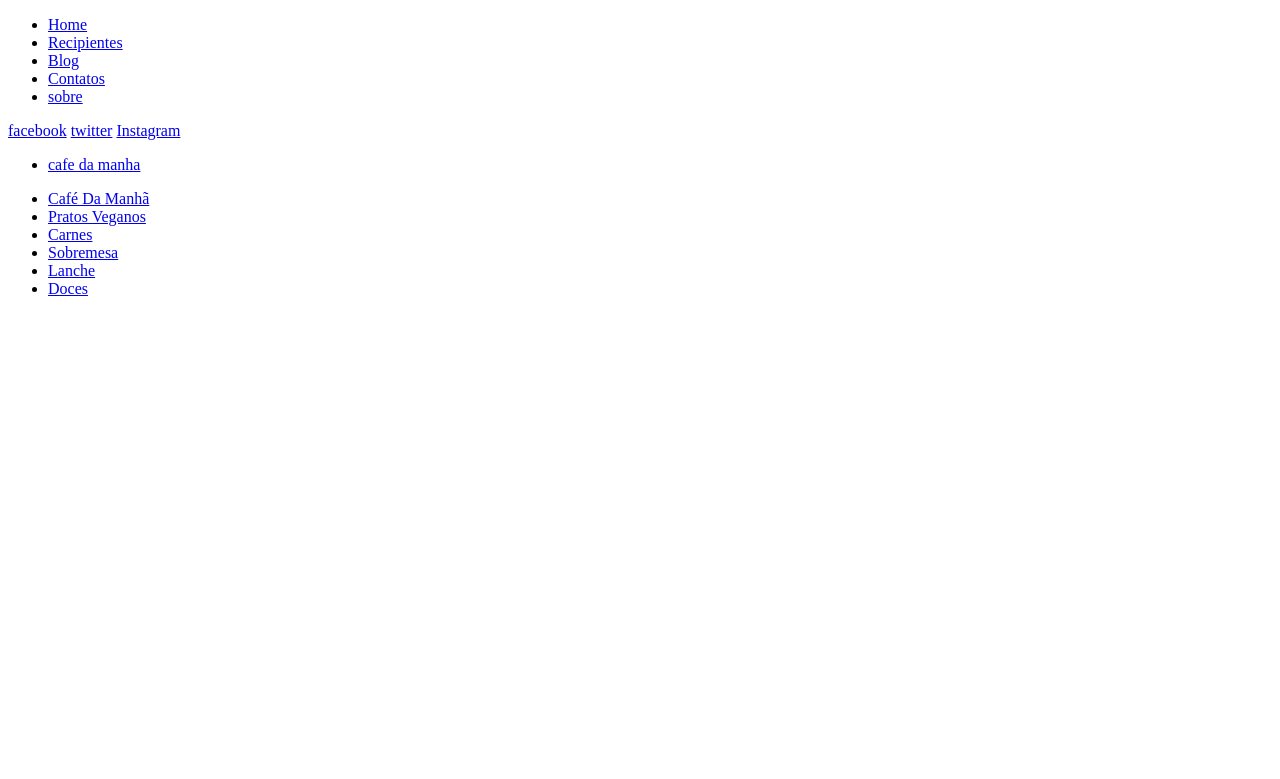
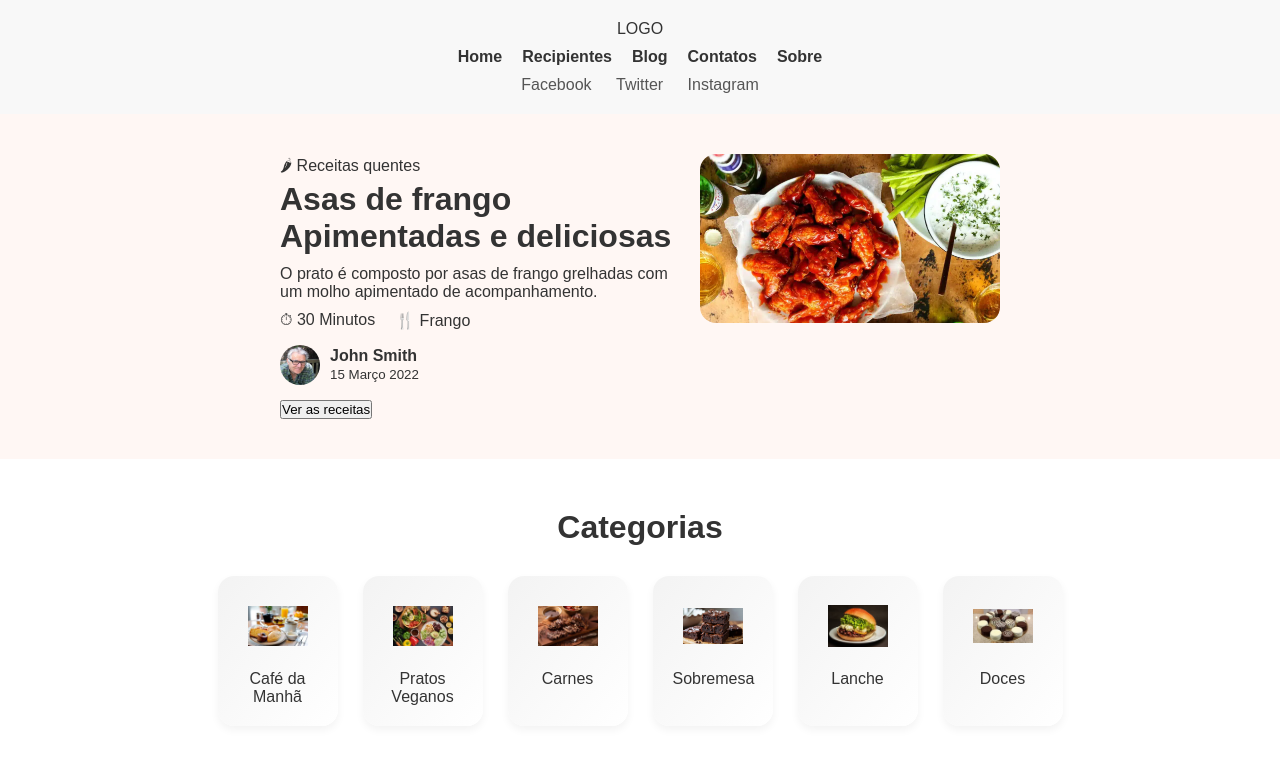
Before and after one commit to Beatriz-AC/Transformando_Prototipo, a plain HTML site: page index.html in a window 1280 px wide. Drawn offline with Linux system fonts and the light colour scheme.

Commit message:
Arrumando a primeira parte do style

```diff
--- a/index.html
+++ b/index.html
@@ -1,53 +1,90 @@
 <!DOCTYPE html>
-<html lang="en">
+<html lang="pt-br">
 <head>
   <meta charset="UTF-8">
   <meta name="viewport" content="width=device-width, initial-scale=1.0">
-    <title>comida</title>
-    <link rel="stylesheet" href="#">
+  <title>Comida</title>
+  <link rel="stylesheet" href="style.css">
 </head>
 <body>
   <header>
-    <div class="logo">
+    <div class="logo">LOGO</div>
     <nav>
       <ul>
         <li><a href="#">Home</a></li>
         <li><a href="#">Recipientes</a></li>
         <li><a href="#">Blog</a></li>
         <li><a href="#">Contatos</a></li>
-          <li><a href="#">sobre</a></li>
+        <li><a href="#">Sobre</a></li>
       </ul>
     </nav>
-    </nav>
     <div class="social">
-      <a href="#">facebook</a>
-      <a href="#">twitter</a>
+      <a href="#">Facebook</a>
+      <a href="#">Twitter</a>
       <a href="#">Instagram</a>
     </div>
   </header>
-         <div>
-          <nav>
-            <ul>
-              <title>Categoria</title>
-              <li><a href="#">cafe da manha</a></li>
-            </ul>
-          </nav>
+
+  <main>
+    <section class="card">
+      <div class="card-inicial">
+        <span class="tag">🌶 Receitas quentes</span>
+        <h1>Asas de frango <br>Apimentadas e deliciosas</h1>
+        <p>O prato é composto por asas de frango grelhadas com um molho apimentado de acompanhamento.</p>
+
+        <div class="info">
+          <p>⏱ 30 Minutos</p>
+          <p>🍴 Frango</p>
         </div>
 
-<header>
-  <div class="categoria">
-    <nav>
-      <ul>
-          <li><a href="#">Café Da Manhã</a></li>
-          <li><a href="#">Pratos Veganos</a></li>
-          <li><a href="#">Carnes</a></li>
-          <li><a href="#">Sobremesa</a></li>
-          <li><a href="#">Lanche</a></li>
-          <li><a href="#">Doces</a></li>
-      </ul>
-    </nav>
+        <div class="escritor">
+          <img src="img/john.jfif" alt="John Smith">
+          <div>
+            <strong>John Smith</strong><br>
+            <small>15 Março 2022</small>
           </div>
-</header>
+        </div>
 
+        <form action="#" method="get">
+          <button type="submit">Ver as receitas</button>
+        </form>
+      </div>
+
+      <div class="card-img">
+        <img src="img/asas de frango.webpp.webp" alt="Asas de frango apimentada">
+      </div>
+    </section>
+
+    <!-- Seção de Categorias -->
+    <section class="categorias">
+      <h2>Categorias</h2>
+      <div class="lista-categorias">
+        <div class="categoria-card">
+          <img src="img/café da manha.jfif" alt="Café da manhã">
+          <p>Café da Manhã</p>
+        </div>
+        <div class="categoria-card">
+          <img src="img/vegano.jfif" alt="Veganos">
+          <p>Pratos Veganos</p>
+        </div>
+        <div class="categoria-card">
+          <img src="img/carnes.avif" alt="Carnes">
+          <p>Carnes</p>
+        </div>
+        <div class="categoria-card">
+          <img src="img/sobremesas.jpg" alt="Sobremesa">
+          <p>Sobremesa</p>
+        </div>
+        <div class="categoria-card">
+          <img src="img/lanches.jfif" alt="Lanche">
+          <p>Lanche</p>
+        </div>
+        <div class="categoria-card">
+          <img src="img/doces.jfif" alt="Doces">
+          <p>Doces</p>
+        </div>
+      </div>
+    </section>
+  </main>
 </body>
 </html>
--- /dev/null
+++ b/style.css
@@ -0,0 +1,128 @@
+* {
+  margin: 0;
+  padding: 0;
+  box-sizing: border-box;
+}
+
+body {
+  font-family: 'Arial', sans-serif;
+  background-color: #fff;
+  color: #333;
+}
+
+header {
+  background-color: #f8f8f8;
+  padding: 20px;
+  text-align: center;
+}
+
+nav ul {
+  list-style: none;
+  display: flex;
+  justify-content: center;
+  gap: 20px;
+  margin: 10px 0;
+}
+
+nav ul li a {
+  text-decoration: none;
+  color: #333;
+  font-weight: bold;
+}
+
+.social {
+  margin-top: 10px;
+}
+
+.social a {
+  margin: 0 10px;
+  text-decoration: none;
+  color: #555;
+}
+
+/* Card inicial */
+.card {
+  display: flex;
+  flex-wrap: wrap;
+  justify-content: center;
+  padding: 40px 20px;
+  background: #fff7f4;
+}
+
+.card-inicial {
+  max-width: 400px;
+  margin-right: 20px;
+}
+
+.card-inicial h1 {
+  font-size: 2rem;
+  margin-bottom: 10px;
+}
+
+.card-inicial .info {
+  display: flex;
+  gap: 20px;
+  margin: 10px 0;
+}
+
+.card-inicial .escritor {
+  display: flex;
+  align-items: center;
+  gap: 10px;
+  margin: 15px 0;
+}
+
+.card-inicial .escritor img {
+  width: 40px;
+  height: 40px;
+  border-radius: 50%;
+}
+
+.card-img img {
+  width: 300px;
+  border-radius: 16px;
+}
+
+/* Categorias */
+.categorias {
+  text-align: center;
+  padding: 50px 20px;
+}
+
+.categorias h2 {
+  font-size: 2rem;
+  margin-bottom: 30px;
+}
+
+.lista-categorias {
+  display: flex;
+  flex-wrap: wrap;
+  justify-content: center;
+  gap: 25px;
+}
+
+.categoria-card {
+  background: linear-gradient(to bottom right, #f3f3f3, #ffffff);
+  border-radius: 16px;
+  padding: 20px;
+  width: 120px;
+  text-align: center;
+  transition: transform 0.2s ease;
+  box-shadow: 0 4px 8px rgba(0,0,0,0.05);
+}
+
+.categoria-card:hover {
+  transform: translateY(-5px);
+}
+
+.categoria-card img {
+  width: 60px;
+  height: 60px;
+  object-fit: contain;
+  margin-bottom: 10px;
+}
+
+.categoria-card p {
+  font-weight: 500;
+  color: #333;
+}
```
Also changed, not shown: img/asas de frango.webpp.webp (added), img/café da manha.jfif (added), img/carnes.avif (added), img/doces.jfif (added), img/images.jfif (added), img/john.jfif (added), img/lanches.jfif (added), img/sobremesas.jpg (added), img/vegano.jfif (added). Lines whose indentation alone changed are shown as unchanged.
